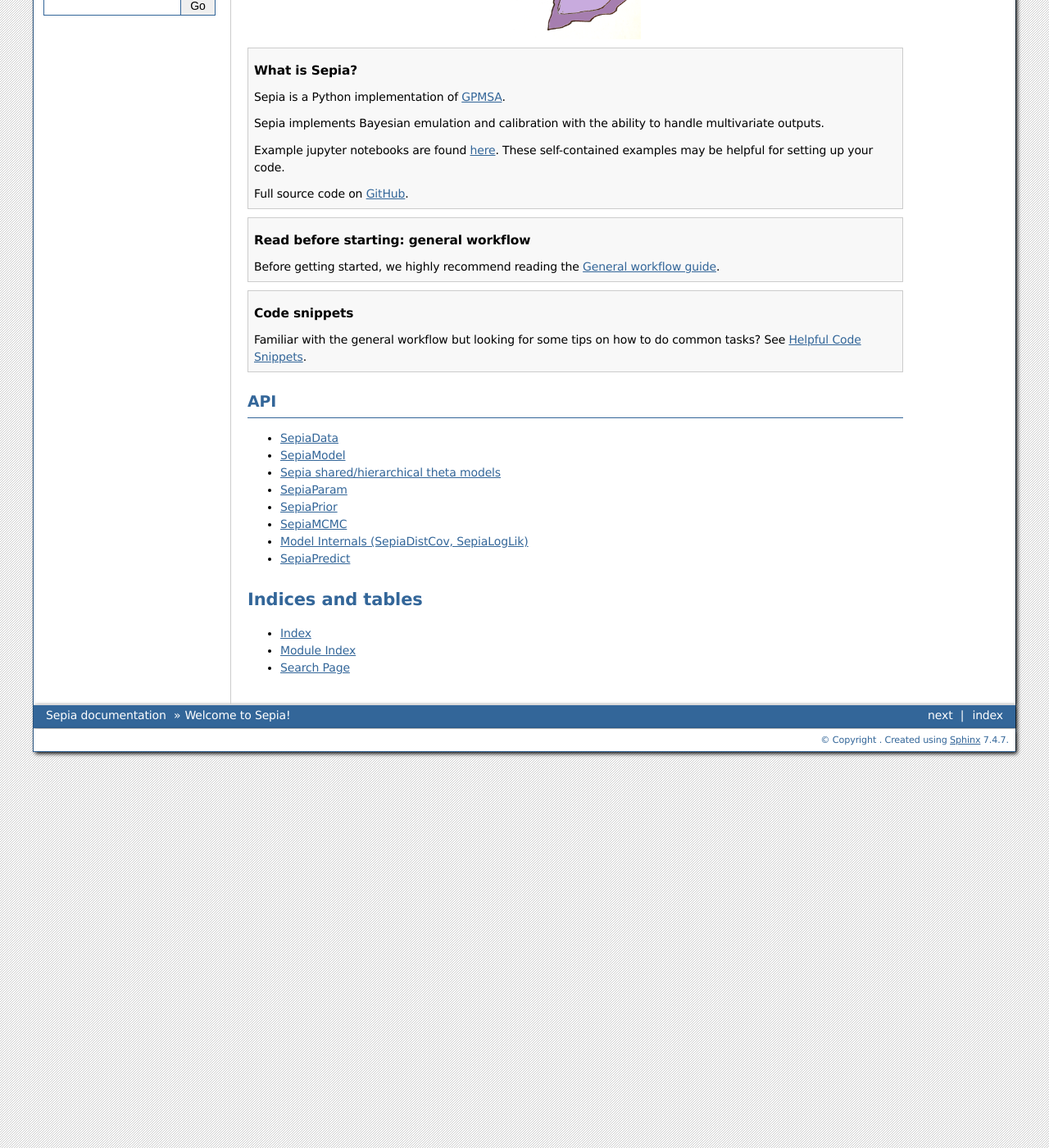
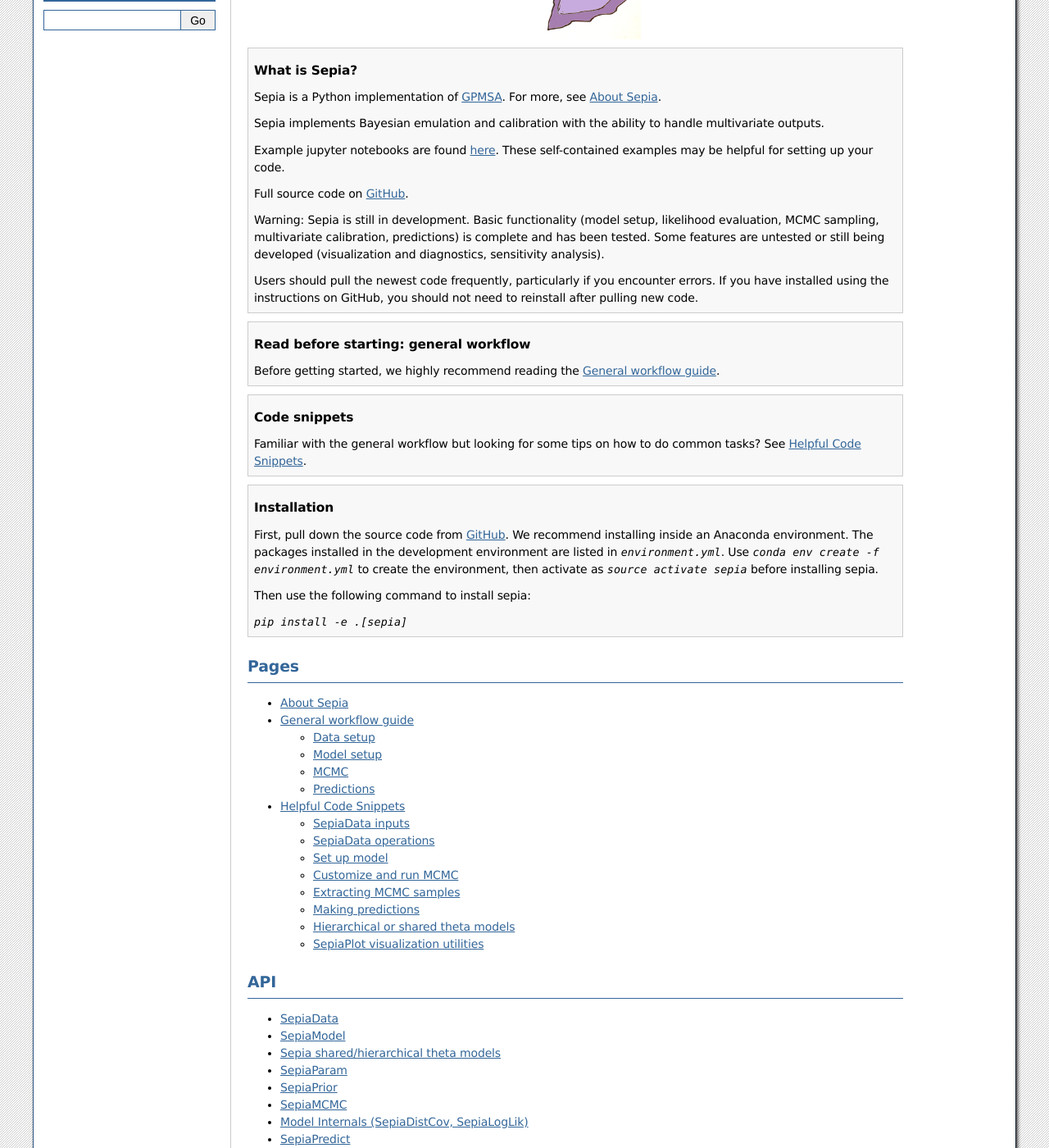
Before and after one commit to lanl/SEPIA, a Sphinx documentation site: the page built from docs/index.rst, in a window 1280 px wide and 1400 px high, scrolled down 331 px. Shown: the whole window at 82% size. Built offline with Sphinx 7.4.7, drawn with Linux system fonts in a browser that asks for light colours; some of the changed text lies outside the part shown.

Commit message:
adding to doc

```diff
--- /dev/null
+++ b/docs/about.rst
@@ -0,0 +1,56 @@
+.. _aboutsepia:
+
+About Sepia
+===========
+
+The general motivation for this project is the analysis of computer models, and the analysis of systems that have both
+computer simulations and observed data. The underlying assumption is that experimental results are expensive or difficult
+to collect, though it is possible to get simulation studies of the experimental problem in comparatively large, but still
+restricted, quantities. Therefore a statistical model of system responses is to be constructed, which is called a surrogate
+or emulator.
+
+The emulator is constructed from an ensemble of simulation responses collected at various settings of input parameters.
+The statistical model may be extended to incorporate system observations to improve system predictions and constrain,
+or calibrate, unknown parameters. The statistical model accounts for the discrepancy between the system observations
+and the simulation output. Parameters of the statistical model are determined through sampling their posterior
+probability with MCMC. The statistical model can then be used in several ways. Statistical prediction of simulation and
+observation response is relatively fast and includes uncertainty. Examination and analysis of the model parameters
+can be used for calibration, screening, and analysis of model properties. The emulator may be further used for
+sensitivity analysis, and other system diagnostics.
+
+Before using the Sepia package, the analysis problem will have been defined, including: collecting system observations;
+determining uncertain simulation parameters; establishing a design over the simulation parameters and running an
+ensemble of simulations; considering an appropriate model for dimension reduction of the observation and simulation
+response; considering an appropriate model for the discrepancy between simulation and observation; and considering
+prior model parameter settings related to these issues.
+
+The Sepia code is developed and maintained by the CCS-6 group at Los Alamos National Laboratory.
+
+-----------
+
+Approved by LANL/NNSA for software release: C19159 SEPIA
+
+© 2020. Triad National Security, LLC. All rights reserved. This program was produced under U.S. Government contract
+89233218CNA000001 for Los Alamos National Laboratory (LANL), which is operated by Triad National Security, LLC for the
+U.S. Department of Energy/National Nuclear Security Administration. All rights in the program are reserved by Triad
+National Security, LLC, and the U.S. Department of Energy/National Nuclear Security Administration. The Government is
+granted for itself and others acting on its behalf a nonexclusive, paid-up, irrevocable worldwide license in this
+material to reproduce, prepare derivative works, distribute copies to the public, perform publicly and display publicly,
+and to permit others to do so.
+
+This program is open source under the BSD-3 License. Redistribution and use in source and binary forms, with or without
+modification, are permitted provided that the following conditions are met:
+
+Redistributions of source code must retain the above copyright notice, this list of conditions and the following disclaimer.
+Redistributions in binary form must reproduce the above copyright notice, this list of conditions and the following
+disclaimer in the documentation and/or other materials provided with the distribution.
+Neither the name of the copyright holder nor the names of its contributors may be used to endorse or promote
+products derived from this software without specific prior written permission.
+
+THIS SOFTWARE IS PROVIDED BY THE COPYRIGHT HOLDERS AND CONTRIBUTORS "AS IS" AND ANY EXPRESS OR IMPLIED WARRANTIES,
+INCLUDING, BUT NOT LIMITED TO, THE IMPLIED WARRANTIES OF MERCHANTABILITY AND FITNESS FOR A PARTICULAR PURPOSE ARE
+DISCLAIMED. IN NO EVENT SHALL THE COPYRIGHT HOLDER OR CONTRIBUTORS BE LIABLE FOR ANY DIRECT, INDIRECT, INCIDENTAL,
+SPECIAL, EXEMPLARY, OR CONSEQUENTIAL DAMAGES (INCLUDING, BUT NOT LIMITED TO, PROCUREMENT OF SUBSTITUTE GOODS OR SERVICES;
+LOSS OF USE, DATA, OR PROFITS; OR BUSINESS INTERRUPTION) HOWEVER CAUSED AND ON ANY THEORY OF LIABILITY, WHETHER IN CONTRACT,
+STRICT LIABILITY, OR TORT (INCLUDING NEGLIGENCE OR OTHERWISE) ARISING IN ANY WAY OUT OF THE USE OF THIS SOFTWARE, EVEN IF
+ADVISED OF THE POSSIBILITY OF SUCH DAMAGE.
--- a/docs/index.rst
+++ b/docs/index.rst
@@ -12,13 +12,20 @@
 
 .. topic:: What is Sepia?
 
-    Sepia is a Python implementation of `GPMSA`_.
+    Sepia is a Python implementation of `GPMSA`_. For more, see :ref:`aboutsepia`.
 
     Sepia implements Bayesian emulation and calibration with the ability to handle multivariate outputs.
 
     Example jupyter notebooks are found `here`_. These self-contained examples may be helpful for setting up your code.
 
     Full source code on `GitHub`_.
+
+    Warning: Sepia is still in development. Basic functionality (model setup, likelihood evaluation, MCMC sampling,
+    multivariate calibration, predictions) is complete and has been tested. Some features are untested or still being
+    developed (visualization and diagnostics, sensitivity analysis).
+
+    Users should pull the newest code frequently, particularly if you encounter errors. If you have installed using the
+    instructions on GitHub, you should not need to reinstall after pulling new code.
 
 .. _here: https://github.com/lanl/SEPIA/tree/master/sepia/Examples
 
@@ -32,6 +39,26 @@
 
     Familiar with the general workflow but looking for some tips on how to do common tasks? See :ref:`helpful-code-snippets`.
 
+.. topic:: Installation
+
+    First, pull down the source code from `GitHub`_.
+    We recommend installing inside an Anaconda environment. The packages installed in the development environment
+    are listed in `environment.yml`. Use `conda env create -f environment.yml` to create the environment, then activate as
+    `source activate sepia` before installing sepia.
+
+    Then use the following command to install sepia:
+
+    `pip install -e .[sepia]`
+
+
+Pages
+*****
+.. toctree::
+    :maxdepth: 2
+
+    about
+    quickstart
+    snippets
 
 API
 ***
```
